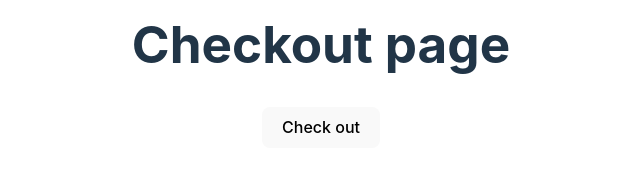
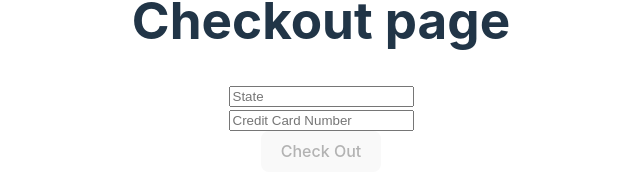
Before and after one commit to yhsomemot/capstone.2024, a React (Vite) app in the folder client/: page /checkout in a window 1280 px wide. Shown: the part 424-620 px from the top of the page, without its empty margins (319-959 px from the left). Built offline with nearby package versions, Linux system fonts and the light colour scheme; no server answers.

Commit message:
working *chekcout*

```diff
--- a/client/src/App.jsx
+++ b/client/src/App.jsx
@@ -41,7 +41,7 @@ function App() {
           <Route path="/books/genre/:bookId" element={<SingleGenre />} />
           <Route path="/cart" element={<Cart token={token} setToken={setToken} />} />
           <Route path="/orderhistory" element={<OrderHistory />} />
-          <Route path="/checkout" element={<Checkout />} />
+          <Route path="/checkout" element={<Checkout token={token} />} />
           <Route path="/updateprofile" element={<UpdateProfile />} />
         </Routes>
       </div>
--- a/client/src/components/Cart.jsx
+++ b/client/src/components/Cart.jsx
@@ -8,7 +8,7 @@ import { API_URL } from "../App";
 
 export function Cart({ token }) {
     const [carts, setCarts] = useState([]);
-    const { bookId } = useParams();
+    // const { bookId } = useParams();
     // const [auth, setAuth] = useState({})
     const navigate = useNavigate();
 
@@ -147,7 +147,7 @@ export function Cart({ token }) {
                     })}
                 </tbody>
             </table>
-                <button onClick={async () => await checkout()}>Check out</button>   </div>
+                <button onClick={() => navigate("/checkout")}>Check out</button>   </div>
 
             )}
 
--- a/client/src/components/Checkout.jsx
+++ b/client/src/components/Checkout.jsx
@@ -1,16 +1,27 @@
 // make a check out page that takes in the user's dummy billing information.
 // have a confirmation page?
+import { useEffect, useState } from "react";
 import { API_URL } from "../App";
 
-export function Checkout() {
+export function Checkout({ token }) {
+    const [state, setState] =useState("");
+    const [card, setCard] = useState("");
+
+    //show list of books
+    //have sum of books
+    const submitCheckout = ev => {
+        ev.preventDefault();
+        checkout({ state, card });
+
+    }
 
     async function checkout() {
         try {
-            const response = await fetch(`${API_URL}/api/mycart/checkout`, {
+            const response = await fetch(`${API_URL}/api/checkout/`, {
                 method: "DELETE",
                 headers: {
                     "Content-Type": "application/json",
-                    Authorization:  `Bearer ${token}`
+                    Authorization: `Bearer ${token}`
                 }
             });
             return await response.json();
@@ -21,9 +32,23 @@ export function Checkout() {
 
     return (
         <>
-        <h1>Checkout page</h1>
+            <h1>Checkout page</h1>
 
-        <button onClick={async () => await checkout()}>Check out</button>
+            <form>
+                <label></label>
+                <label>
+                    <input type="text" value={state} placeholder="State" onChange={(e) => { setState(e.target.value) }} />
+                </label>
+                <br />
+                <label>
+                    <input type="text" value={card} placeholder="Credit Card Number" onChange={(e) => { setCard(e.target.value) }} />
+                </label>
+                <br />
+                {/* Thank you for shopping at bookstore! */}
+                <button onClick={submitCheckout} disabled={!state || !card}>Check Out</button>
+            </form>
+
+            {/* <button onClick={async () => await checkout()}>Check out</button> */}
         </>
     )
 }
```
Also changed, not shown: 2 other files (tests, documents, lock files or other folders).
